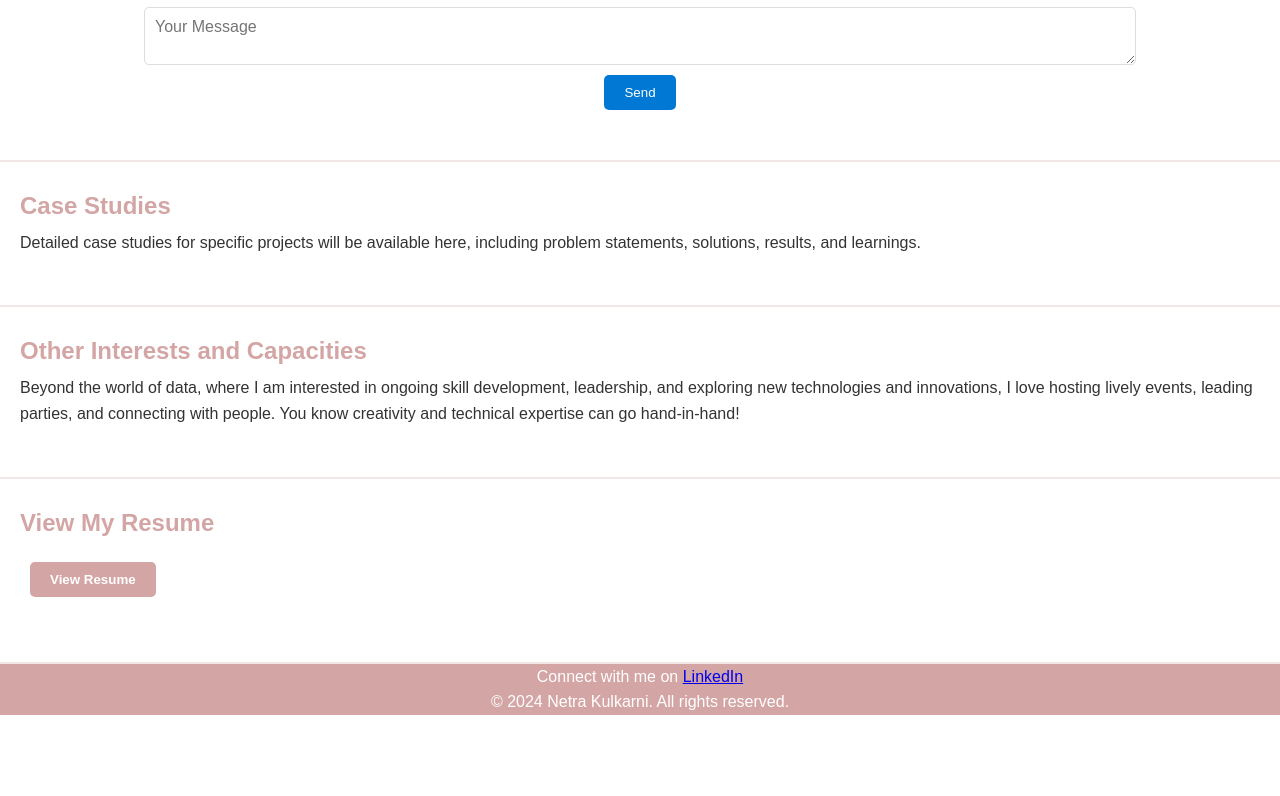
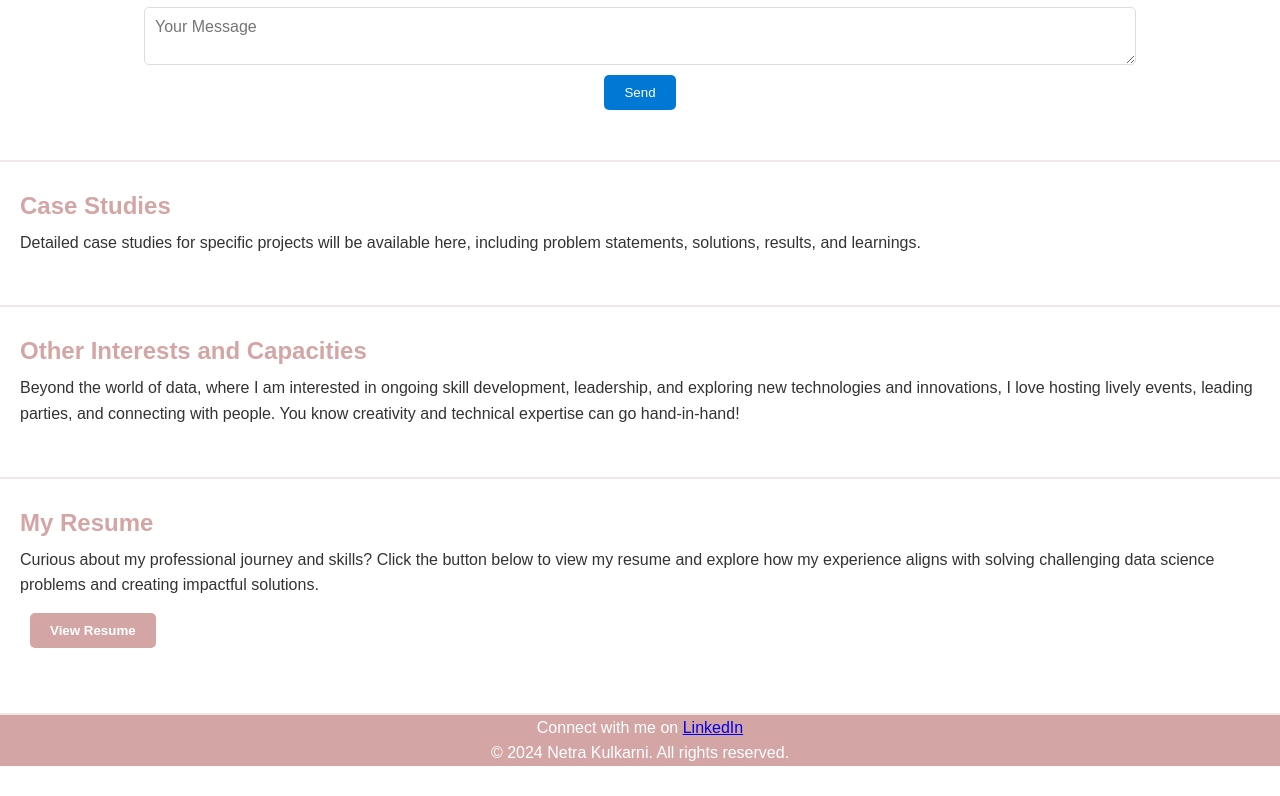
Before and after one commit to Uniquenetra/Uniquenetra.github.io, a plain HTML site: page index.html in a window 1280 px wide. Shown: the part 1765-2561 px from the top of the page. Before the commit the page ends 2510 px from the top, so only its background shows below. Drawn offline with Linux system fonts and the light colour scheme.

Commit message:
Update index.html

```diff
--- a/index.html
+++ b/index.html
@@ -205,7 +205,9 @@
 
     <!-- Resume Section -->
     <div id="resume" class="section">
-    <h2>View My Resume</h2>
+    <h2>My Resume</h2>
+    <p>Curious about my professional journey and skills? Click the button below to view my resume and explore how my experience aligns with solving challenging data science problems and creating impactful solutions.
+    </p>
     <!-- Button to toggle the iframe -->
     <button id="show-resume-btn" class="btn">View Resume</button>
 
```
